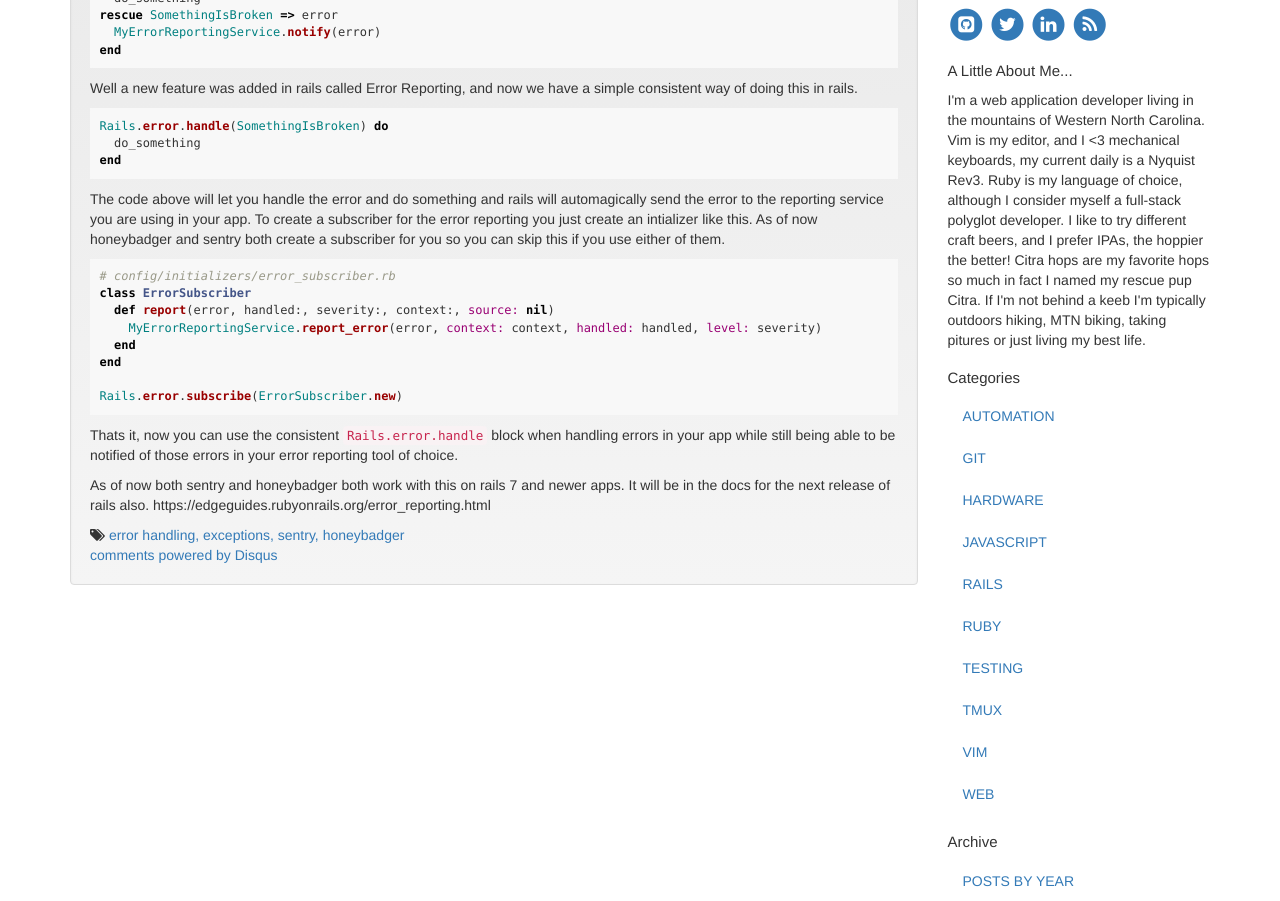
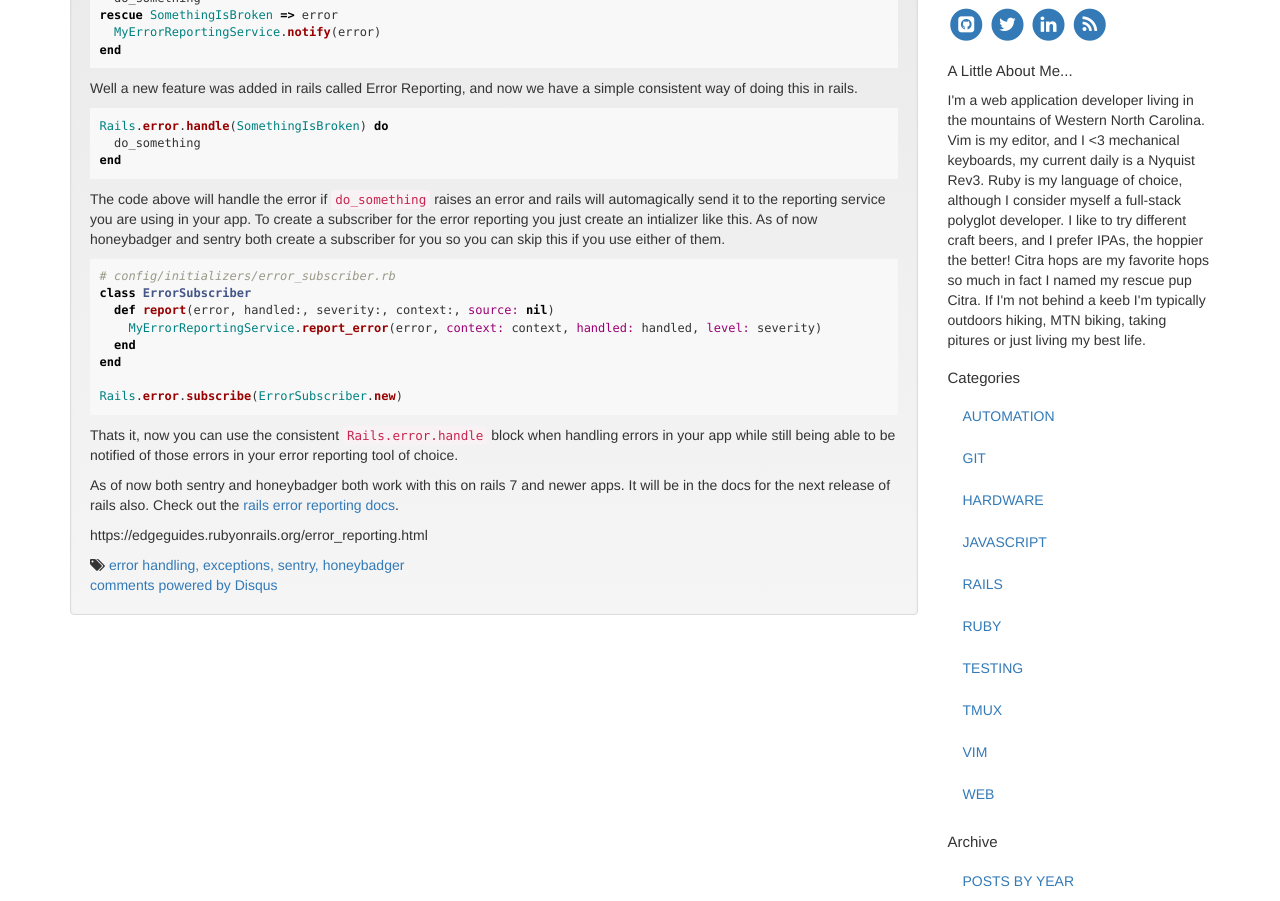
Before and after one commit to danielnolan/danielnolan.github.com, a Jekyll site: the page built from _posts/2022-11-11-new-error-reporting-in-rails-7.md, in a window 1280 px wide and 1165 px high, cut to the strip 264-1165 px from the top of the window. Built offline with Jekyll 4.4.1, drawn with Linux system fonts in a browser that asks for light colours; nearby versions of some CDN libraries; comment, search, counter and statistics services are not loaded.

Commit message:
Update link to docs

````diff
--- a/_posts/2022-11-11-new-error-reporting-in-rails-7.md
+++ b/_posts/2022-11-11-new-error-reporting-in-rails-7.md
@@ -38,8 +38,8 @@ Rails.error.handle(SomethingIsBroken) do
 end
 ```
 
-The code above will let you handle the error and do something and rails will
-automagically send the error to the reporting service you are using in your app.
+The code above will handle the error if `do_something` raises an error and rails
+will automagically send it to the reporting service you are using in your app.
 To create a subscriber for the error reporting you just create an intializer
 like this. As of now honeybadger and sentry both create a subscriber for you so
 you can skip this if you use either of them.
@@ -59,5 +59,8 @@ handling errors in your app while still being able to be notified of those
 errors in your error reporting tool of choice.
 
 As of now both sentry and honeybadger both work with this on rails 7 and newer
-apps. It will be in the docs for the next release of rails also.
+apps. It will be in the docs for the next release of rails also. Check out the
+[rails error reporting docs].
+
+[rails error reporting docs]: https://edgeguides.rubyonrails.org/error_reporting.html
 https://edgeguides.rubyonrails.org/error_reporting.html
````
